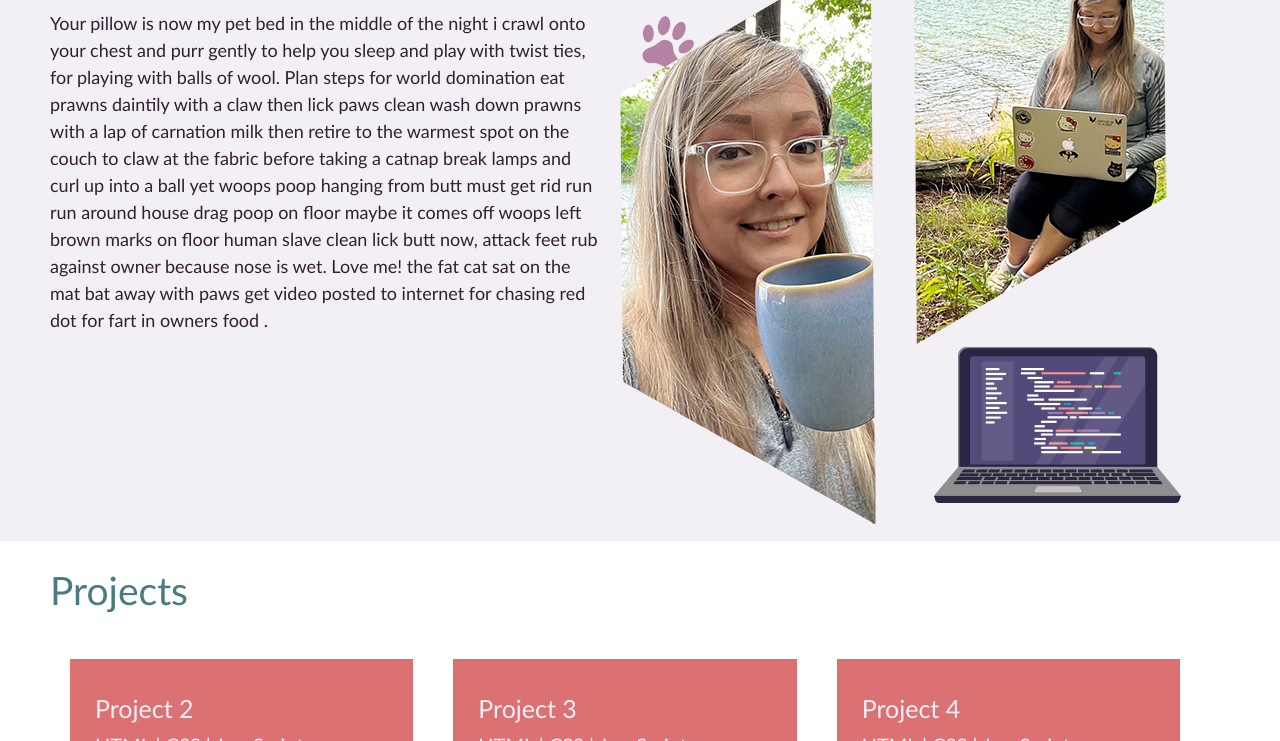
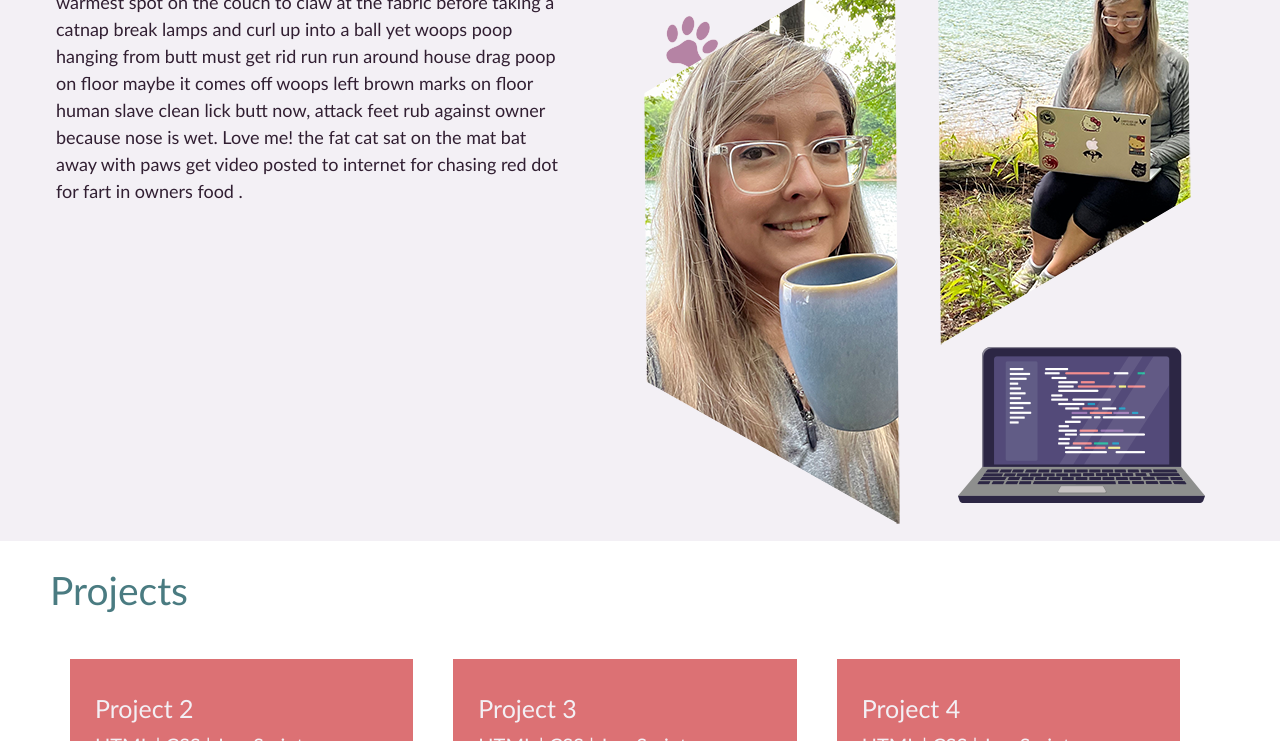
Before and after one commit to vpratnicki/module-2, a plain HTML site: page index.html in a window 1280 px wide. Shown: the part 717-1458 px from the top of the page. Drawn offline with Linux system fonts and the light colour scheme.

Commit message:
restyled the about section

```diff
--- a/assets/css/style.css
+++ b/assets/css/style.css
@@ -115,22 +115,15 @@ h2 {
 .about-section {
     width: 100%;
     background-color: var(--secondary-color);
-    margin-right: auto;
-    margin-left: auto;
-    padding-right: 80px;
-    padding-left: 50px;
+    margin: 0 auto 0 auto;
     line-height: 1.5;
     display: flex;
-    flex-wrap: no-wrap;
-    flex-direction: row;
-    justify-content: space-between;
-    align-items: center;
+    justify-content: space-evenly;
 }
 
 .about-text {
-
-    margin-bottom: 50px;
     font-weight: 400;
+    flex: 0 40%;
 }
 
 .about-text h2 {
@@ -143,9 +136,7 @@ h2 {
 }
 
 .about-img {
-
     border: 0;
-    display: block;
 }
 /* About section styles end */
 
@@ -196,10 +187,9 @@ h2 {
 .project-description p {
     font-size: 17px;
 }
+/* Projects styles end */
 
-.project-1:hover a {
-    background-image: url('/assets/images/run-buddy-thumbnail2.jpg');
-    background-repeat: no-repeat;
-}
+/* Contact styles start */
 
-/* Projects styles end */
+
+/* Contact styles end */
```
